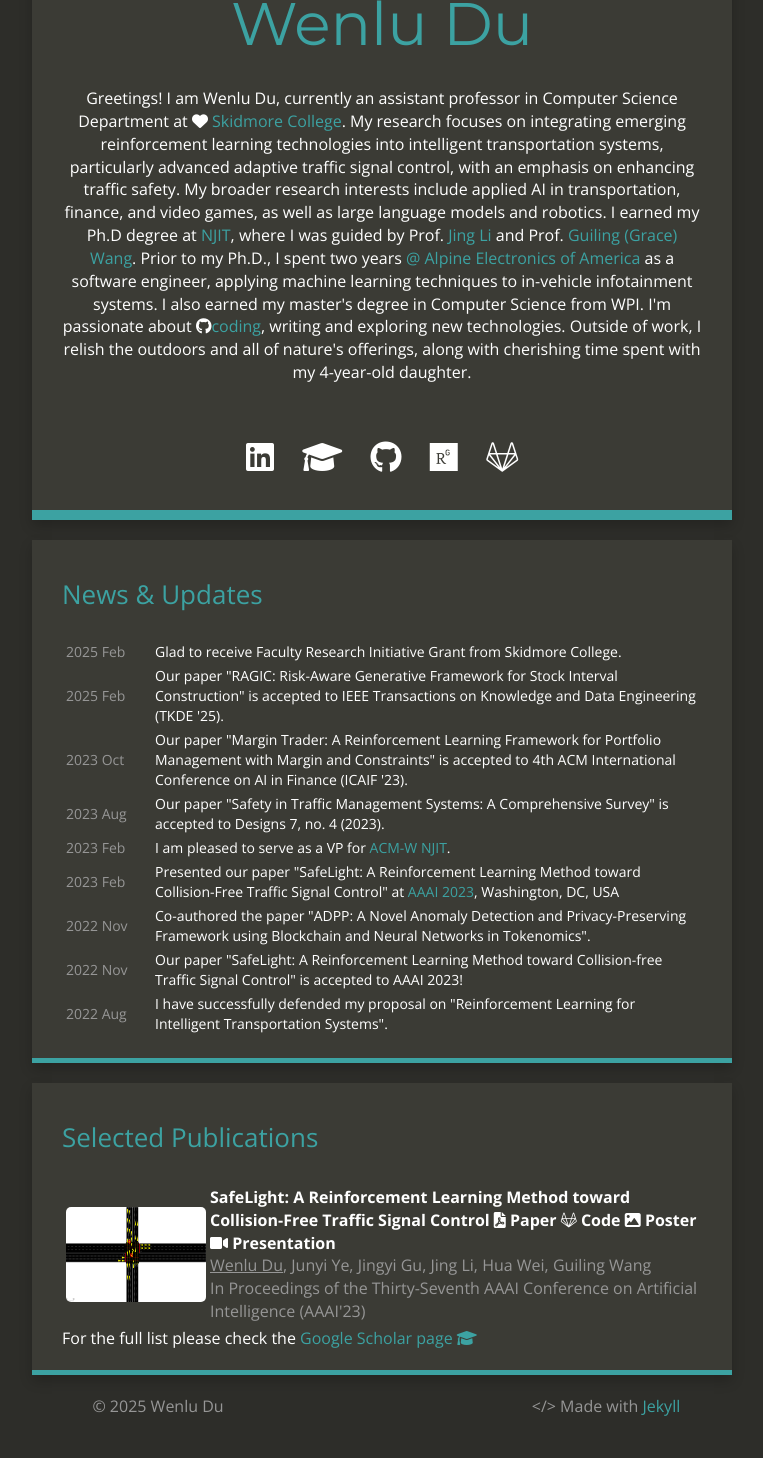
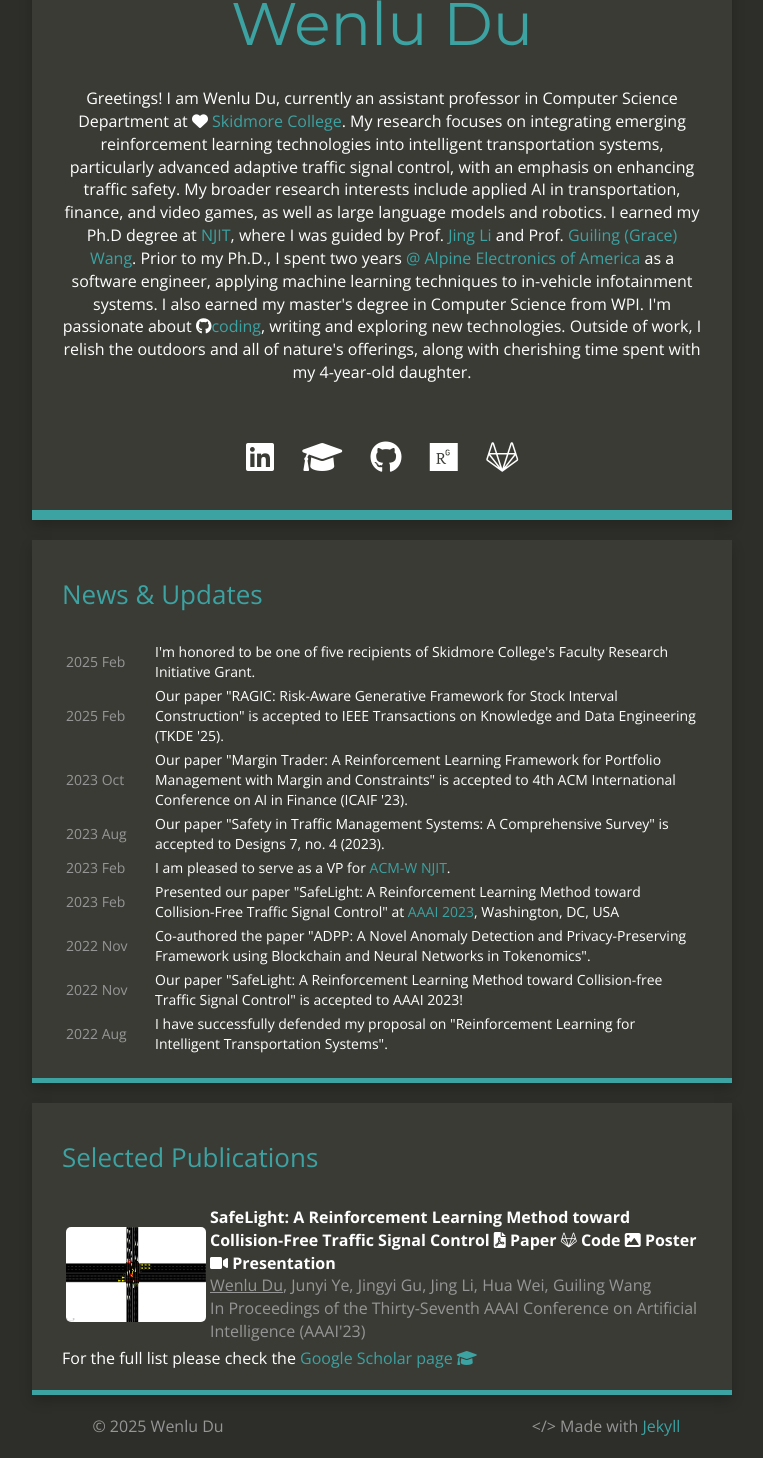
Before and after one commit to Wenlu057/Wenlu057.github.io, a Jekyll site: the page built from index.html, in a window 1280 px wide, cut to the strip 174-1632 px from the top of the page. Shown: the whole strip, without its empty margins (258-1021 px from the left). Built offline with Jekyll 4.4.1, drawn with Linux system fonts in a browser that asks for light colours; nearby versions of some CDN libraries.

Commit message:
Update index.html

```diff
--- a/index.html
+++ b/index.html
@@ -47,7 +47,7 @@ make-smaller-titles: true
                 <colgroup><col width="90">
                 </colgroup><tbody>
                 <tr>
-                    <td>2025 Feb</td> <td>Glad to receive Faculty Research Initiative Grant from Skidmore College.</td>
+                    <td>2025 Feb</td> <td>I'm honored to be one of five recipients of Skidmore College's Faculty Research Initiative Grant.</td>
                 </tr>
                 <tr>
                     <td>2025 Feb</td> <td>Our paper "RAGIC: Risk-Aware Generative Framework for Stock Interval Construction" is accepted to IEEE Transactions on Knowledge and Data Engineering (TKDE '25).</td>
```
